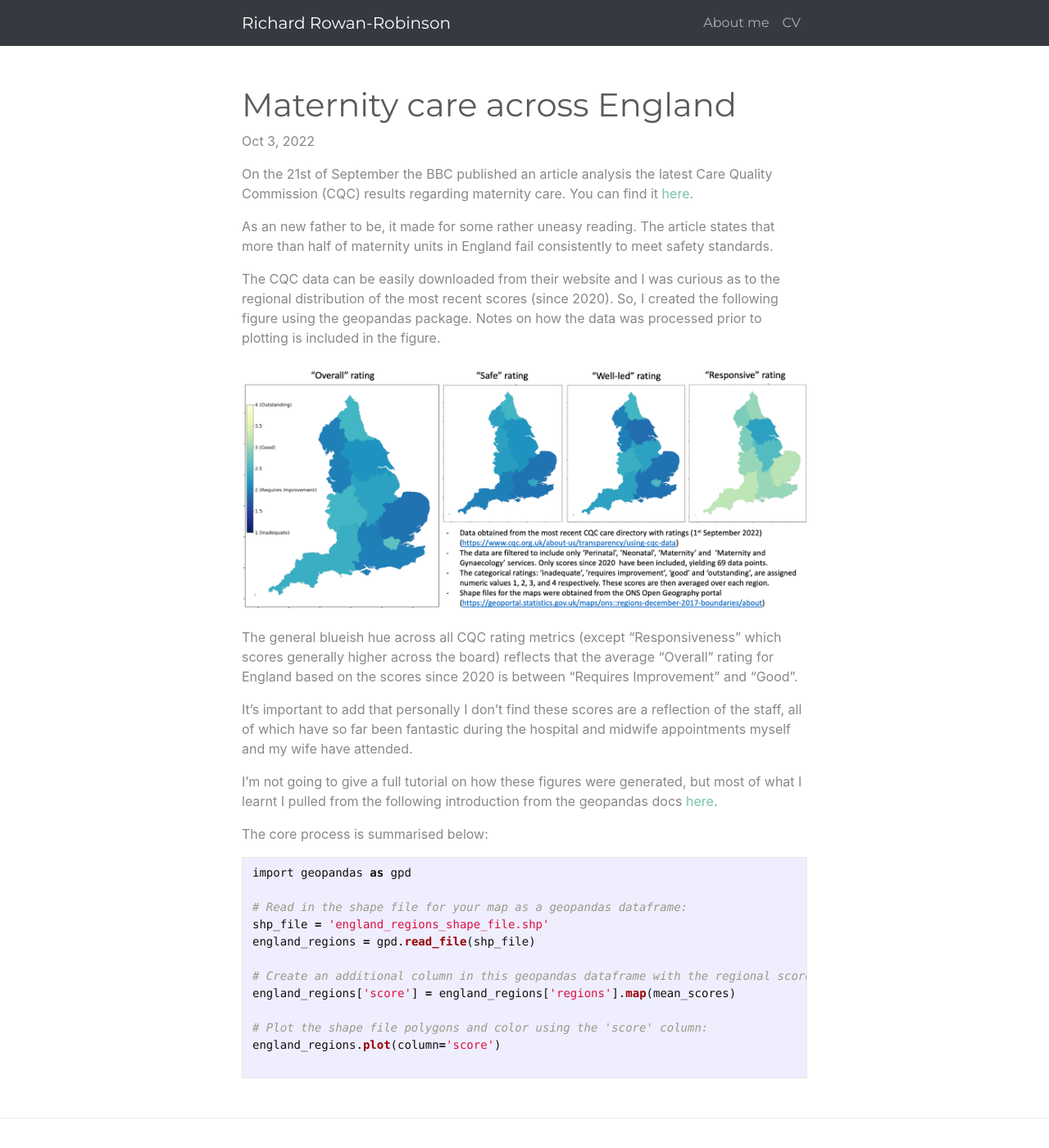
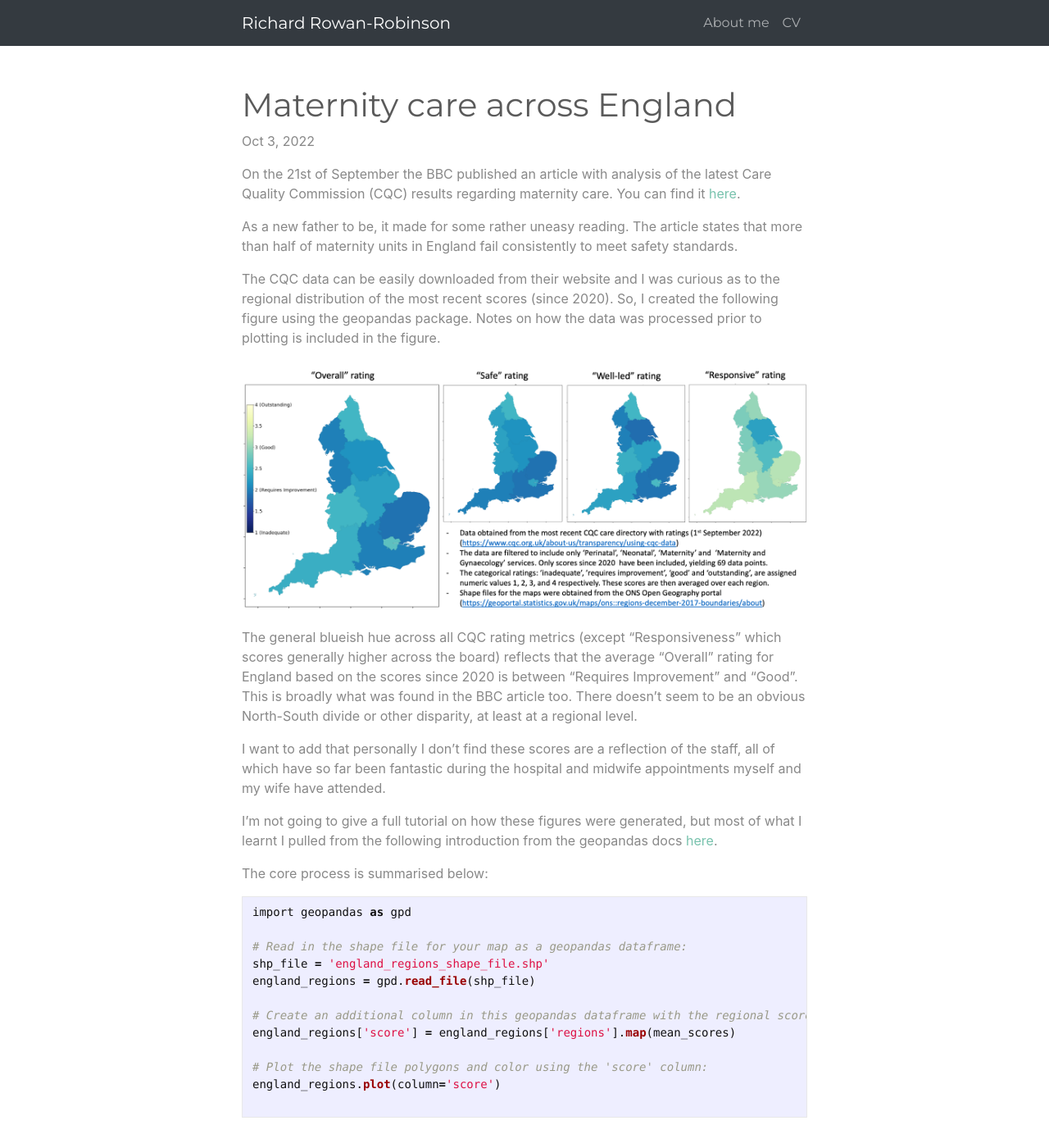
Before and after one commit to rich970/rich970.github.io, a Jekyll site: the page built from _posts/2022-10-03-CQC-ratings.md, in a window 1280 px wide and 1400 px high. Shown: the whole window at 82% size. Built offline with Jekyll 4.4.1, drawn with Linux system fonts in a browser that asks for light colours; our own code applies the rules of GitHub Pages for plain Markdown files.

Commit message:
post 03-10

```diff
--- a/_posts/2022-10-03-CQC-ratings.md
+++ b/_posts/2022-10-03-CQC-ratings.md
@@ -3,10 +3,10 @@ title: Maternity care across England
 image: /assets/20221003-imgs/combined-maps.png
 ---
 
-On the 21st of September the BBC published an article analysis the latest Care Quality
+On the 21st of September the BBC published an article with analysis of the latest Care Quality
 Commission (CQC) results regarding maternity care. You can find it [here](https://www.bbc.co.uk/news/health-62569344).
 
-As an new father to be, it made for some rather uneasy reading. The article states that
+As a new father to be, it made for some rather uneasy reading. The article states that
 more than half of maternity units in England fail consistently to meet safety standards.
 
 The CQC data can be easily downloaded from their website and I was curious as to the
@@ -18,9 +18,11 @@ is included in the figure.
 
 The general blueish hue across all CQC rating metrics (except "Responsiveness" which scores
 generally higher across the board) reflects that the average "Overall" rating for England
-based on the scores since 2020 is between "Requires Improvement" and "Good".
+based on the scores since 2020 is between "Requires Improvement" and "Good". This is broadly
+what was found in the BBC article too. There doesn't seem to be an obvious North-South divide
+or other disparity, at least at a regional level.
 
-It's important to add that personally I don't find these scores are a reflection of the staff,
+I want to add that personally I don't find these scores are a reflection of the staff,
 all of which have so far been fantastic during the hospital and midwife appointments myself and my
 wife have attended.
 
```
